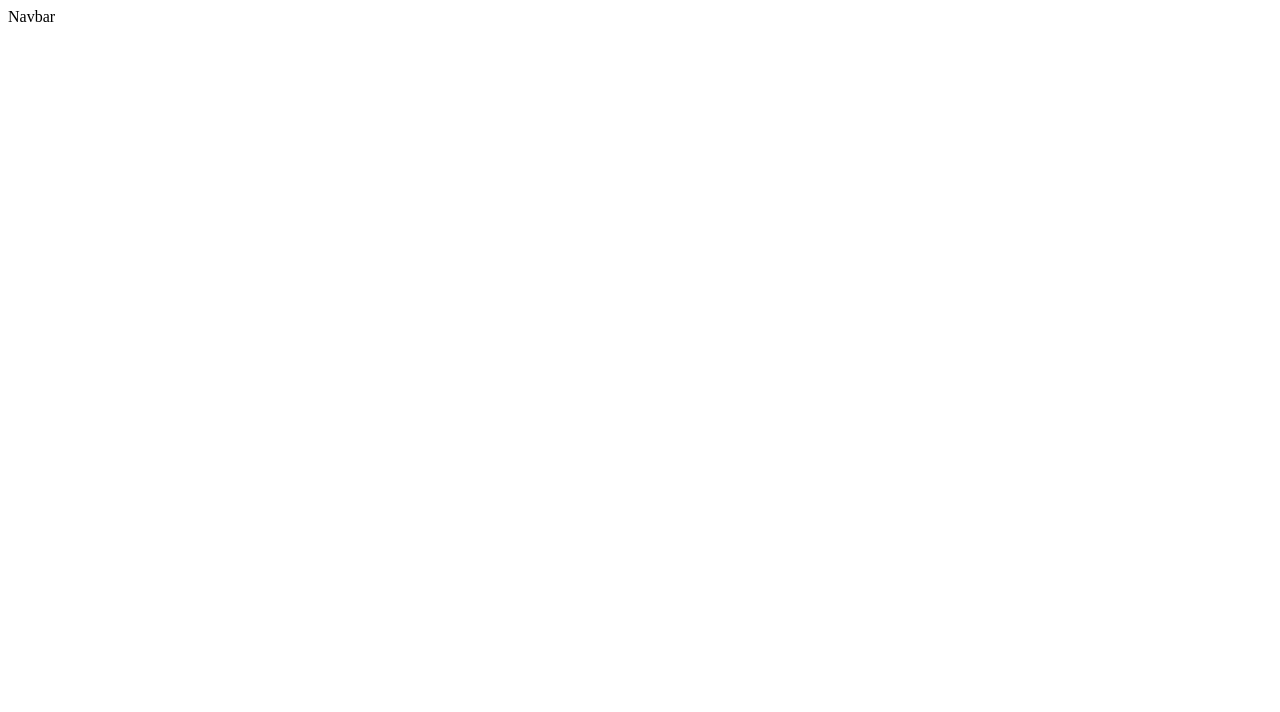
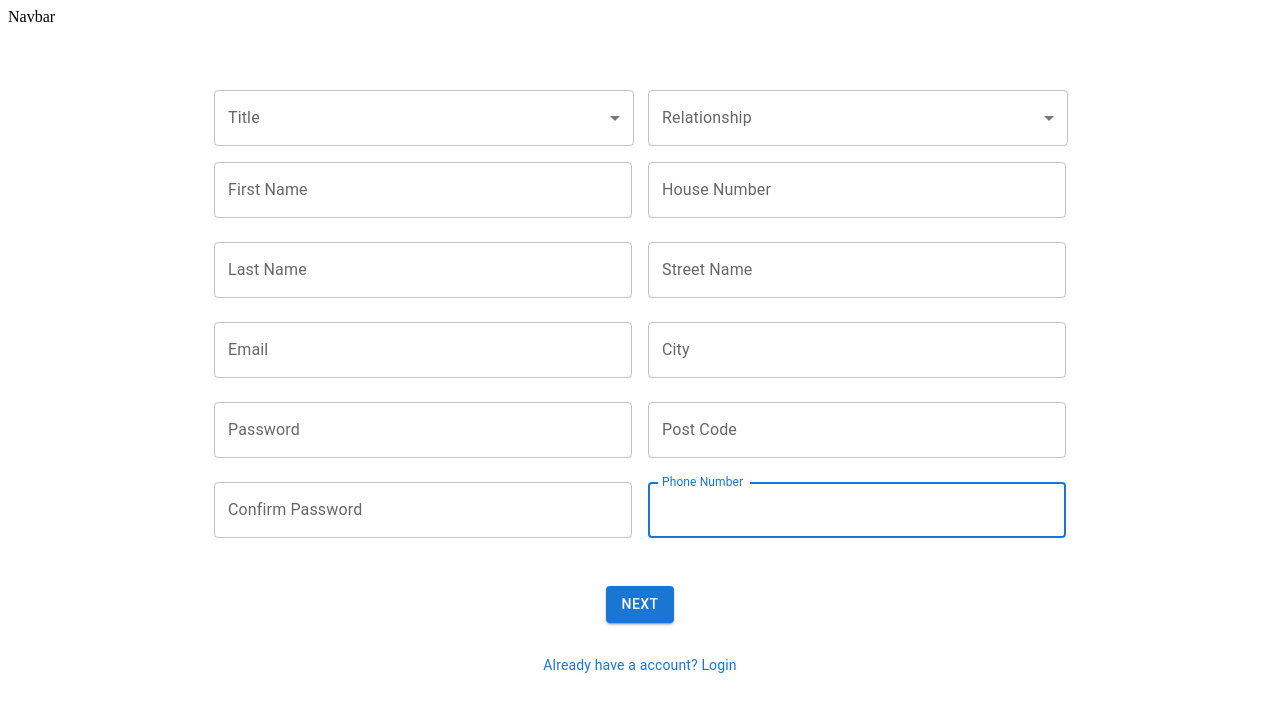
Before and after one commit to lenny-g/schoolify-client, a React (Create React App) app: page /sign-up in a window 1280 px wide. Before the commit this address had no page. Shown: the top 712 px of the page. Built offline with nearby package versions, Linux system fonts and the light colour scheme.

Commit message:
formatted elements for sign up

```diff
--- a/src/components/AppRouter.js
+++ b/src/components/AppRouter.js
@@ -1,10 +1,12 @@
 import { Route, Routes } from "react-router-dom"
 import { Login } from "../pages/Login"
+import { Signup } from "../pages/Signup"
 
 export const AppRouter = () =>{
     return (
         <Routes>
             <Route path="/login" element={<Login/>}/>
+            <Route path="/sign-up" element={<Signup/>}/>
         </Routes>
     )
 }
--- a/src/components/LoginForm.js
+++ b/src/components/LoginForm.js
@@ -2,10 +2,9 @@ import TextField from '@mui/material/TextField';
 import Box from '@mui/material/Box';
 import Button from '@mui/material/Button';
 import Link from '@mui/material/Link';
+import Typography from '@mui/material/Typography';
 import {Link as RouterLink} from 'react-router-dom'
 import { useForm } from 'react-hook-form';
-import Typography from '@mui/material/Typography';
-
 
 
 
@@ -30,7 +29,7 @@ export const LoginForm = () =>{
         <Link component={RouterLink} variant="body2" to="/sign-up" underline='none'>
             Dont have an account? Signup
         </Link>
-        { ValidateForm(errors) && (<Typography variant="subtitle2" gutterBottom component="div" sx={{mt: 1, textAlign: "center", color: "#d32f2f"}}>
+        { ValidateForm(errors) && (<Typography variant="subtitle2" gutterBottom component="div" sx={{mt: 2, textAlign: "center", color: "#d32f2f"}}>
         Failed to login, please enter valid email or password.
       </Typography>)}
     </Box>
--- /dev/null
+++ b/src/components/SignupForm.js
@@ -0,0 +1,104 @@
+import TextField from '@mui/material/TextField';
+import Box from '@mui/material/Box';
+import Button from '@mui/material/Button';
+import Link from '@mui/material/Link';
+import Typography from '@mui/material/Typography';
+import InputLabel from '@mui/material/InputLabel';
+import MenuItem from '@mui/material/MenuItem';
+import FormControl from '@mui/material/FormControl';
+import Select from '@mui/material/Select';
+import {Link as RouterLink} from 'react-router-dom'
+import { useForm } from 'react-hook-form';
+import * as React from 'react';
+import { Grid } from '@mui/material';
+
+
+
+
+export const SignupForm = () =>{
+    const [title, setTitle] = React.useState('');
+    const [relationship, setRelationship] = React.useState('');
+    const {register, formState: {errors}, handleSubmit} = useForm();
+
+    const onSubmit = () => {
+
+        console.log("form submitted");
+    };
+
+    const handleChange = (event) => {
+        setTitle(event.target.value);
+        setRelationship(event.target.value);
+      };
+
+    const ValidateForm = (formErrors) =>{
+        return !!formErrors.email || !!formErrors.password || !!formErrors.title;
+    }
+
+    return  (
+    <Box component="form" sx={{marginTop:8, display:"flex", flexDirection: "row", alignItems: "center"}} spacing={2} onSubmit={handleSubmit(onSubmit)}>
+        <Grid container spacing={2}>
+    <Grid item xs={12} md={6}>
+        <FormControl sx={{ width: 420 }} error={!!errors.title}>
+        <InputLabel id="title">Title</InputLabel>
+        <Select
+          labelId="title"
+          id="title"
+          value={title}
+          onChange={handleChange}
+          label="Title"
+        >
+          <MenuItem value="mr">Mr</MenuItem>
+          <MenuItem value="mrs">Mrs</MenuItem>
+          <MenuItem value="miss">Miss</MenuItem>
+          <MenuItem value="ms">Ms</MenuItem>
+          <MenuItem value="dr">Dr</MenuItem>
+        </Select>
+      </FormControl>
+        <TextField margin="normal" id="firstName" label="First Name" variant="outlined" name="firstNAme" autoFocus fullWidth {...register("firstName", {required: true})} error={!!errors.firstName}/>
+        <TextField margin="normal" id="lastName" label="Last Name" variant="outlined" name="lastName" autoFocus fullWidth {...register("lastName", {required: true})} error={!!errors.lastName}/>
+        <TextField margin="normal" id="email" label="Email" variant="outlined" name="email" autoFocus fullWidth {...register("email", {required: true})} error={!!errors.email}/>
+        <TextField margin="normal" id="password" label="Password" variant="outlined" name="password" type="password" autoFocus fullWidth {...register("password", {required: true})} error={!!errors.password}/>
+        <TextField margin="normal" id="confirmPassword" label="Confirm Password" variant="outlined" name="confirmPassword" type="confirmPassword" autoFocus fullWidth {...register("confirmPassword", {required: true})} error={!!errors.confirmPassword}/>
+    </Grid>
+
+    <Grid item xs={12} md={6}>
+        <FormControl sx={{  width: 420 }} error={!!errors.relationship}>
+        <InputLabel id="relationship">Relationship</InputLabel>
+        <Select
+          labelId="relationship"
+          id="relationship"
+          value={relationship}
+          onChange={handleChange}
+          fullWidth
+          label="Relationship"
+        >
+          <MenuItem value="mother">Mother</MenuItem>
+          <MenuItem value="father">Father</MenuItem>
+          <MenuItem value="guardian">Guardian</MenuItem>
+        </Select>
+      </FormControl>
+        <TextField margin="normal" id="houseNumber" label="House Number" variant="outlined" name="houseNumber" autoFocus fullWidth {...register("houseNumber", {required: true})} error={!!errors.houseNumber}/>
+        <TextField margin="normal" id="Street" label="Street Name" variant="outlined" name="Street" autoFocus fullWidth {...register("Street", {required: true})} error={!!errors.Street}/>
+        <TextField margin="normal" id="city" label="City" variant="outlined" name="city" autoFocus fullWidth {...register("city", {required: true})} error={!!errors.city}/>
+        <TextField margin="normal" id="postCode" label="Post Code" variant="outlined" name="postCode" autoFocus fullWidth {...register("postCode", {required: true})} error={!!errors.postCode}/>
+        <TextField margin="normal" id="phoneNumber" label="Phone Number" variant="outlined" name="phoneNumber" autoFocus fullWidth {...register("phoneNumber", {required: true})} error={!!errors.phoneNumber}/>
+    </Grid>
+
+    <Grid item xs={12} md={12} sx={{textAlign: "center"}}>
+        <Button type="submit" variant="contained" sx={{mt:3, mb:2}}>Next</Button>
+        </Grid>
+        <Grid item xs={12} md={12} sx={{textAlign: "center"}}>
+        <Link component={RouterLink} variant="body2" to="/login" underline='none'>
+            Already have a account? Login
+        </Link>
+        </Grid>
+        <Grid item xs={12} md={12} sx={{textAlign: "center"}}>
+        { ValidateForm(errors) && (<Typography variant="subtitle2" gutterBottom component="div" sx={{mt: 2, color: "#d32f2f"}}>
+        Form incomplete. All fields are required*
+      </Typography>)}
+      </Grid>
+      </Grid>
+    </Box>
+    )
+
+};
--- /dev/null
+++ b/src/pages/Signup.js
@@ -0,0 +1,9 @@
+import { SignupForm } from "../components/SignupForm"
+import Container from '@mui/material/Container';
+
+
+export const Signup = () =>{
+    return <Container component="main" maxWidth="md">
+        <SignupForm/>
+    </Container>
+}
```
